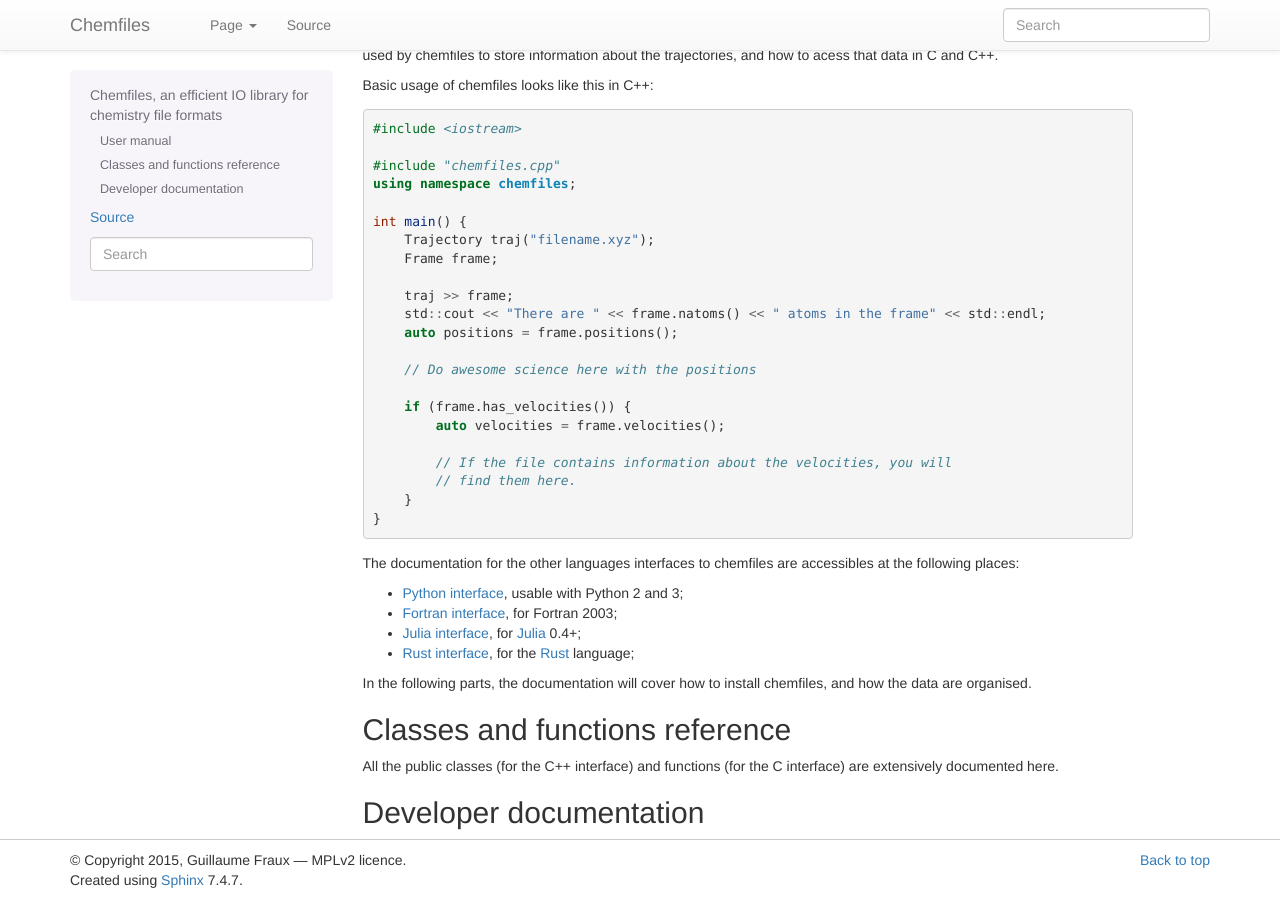
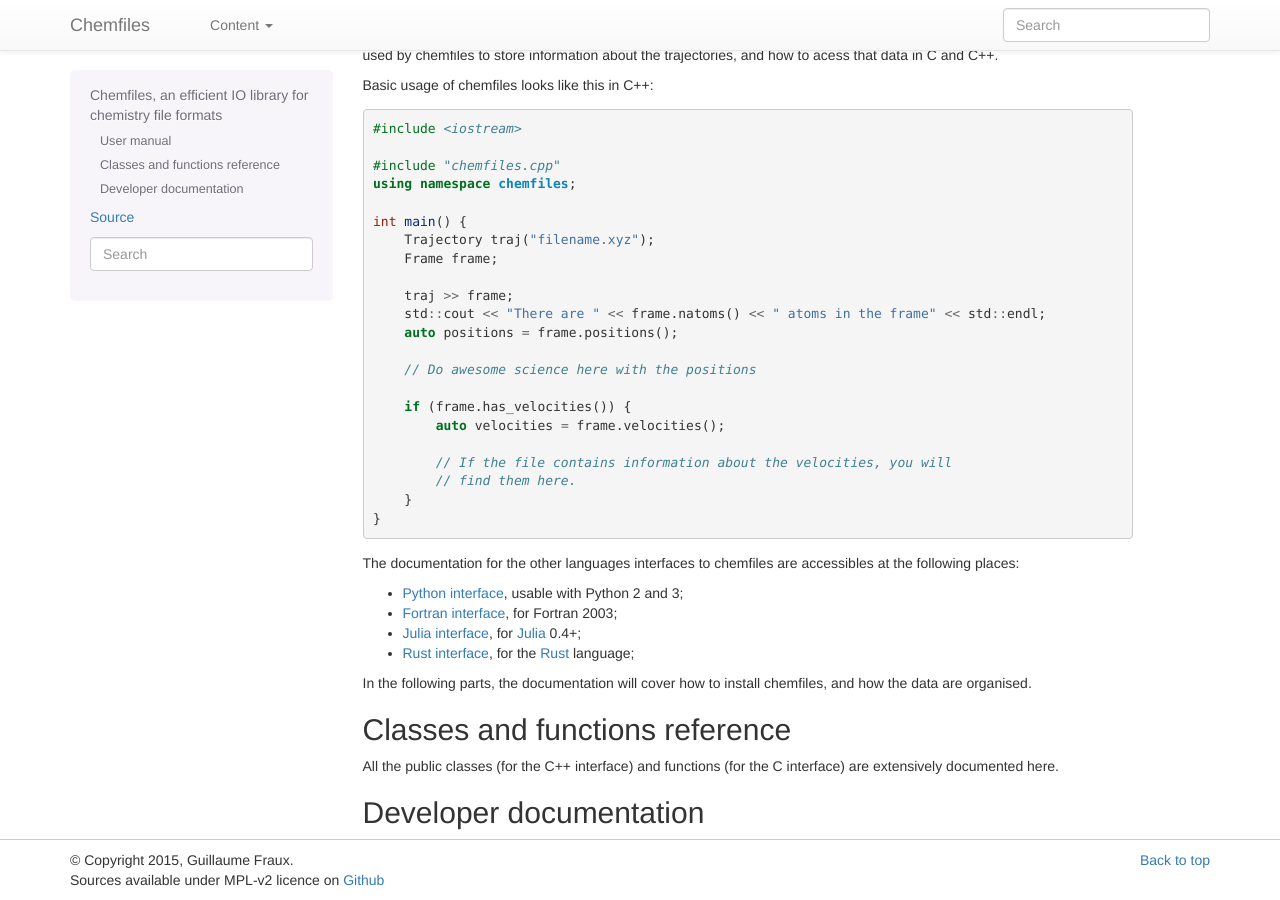
Before and after one commit to chemfiles/chemfiles, a Sphinx documentation site: the page built from doc/index.rst, in a window 1280 px wide and 900 px high, scrolled down 538 px. Built offline with Sphinx 7.4.7, drawn with Linux system fonts in a browser that asks for light colours; pages that are not in the unit, such as notebooks, are missing from menus; the version number could not be read and is left out.

Commit message:
[doc] Improve cross-linking

```diff
--- a/doc/conf.py
+++ b/doc/conf.py
@@ -44,7 +44,6 @@
 
 # General information about the project.
 project = u'Chemfiles'
-copyright = u'2015, Guillaume Fraux — MPLv2 licence'
 
 
 def version():
@@ -74,6 +73,12 @@
 html_theme = 'bootstrap'
 html_theme_path = sphinx_bootstrap_theme.get_html_theme_path()
 
+html_theme_options = {
+    'navbar_pagenav_name': "Content",
+    'navbar_site_name': "Navigation",
+    'source_link_position': None,
+}
+
 # Add any paths that contain custom static files (such as style sheets) here,
 # relative to this directory. They are copied after the builtin static files,
 # so a file named "default.css" will overwrite the builtin "default.css".
--- a/doc/templates/page.html
+++ b/doc/templates/page.html
@@ -1,3 +1,17 @@
 {% extends "!page.html" %}
 
 {% set bootswatch_css_custom = ['_static/chemfiles.css'] %}
+
+{% block footer %}
+  <footer class="footer">
+  <div class="container">
+    <p class="pull-right">
+      <a href="#">Back to top</a>
+    </p>
+    <p>
+        &copy; Copyright 2015, Guillaume Fraux.<br/>
+        Sources available under MPL-v2 licence on <a href="http://github.com/chemfiles/chemfiles">Github</a>
+    </p>
+  </div>
+</footer>
+{% endblock %}
```
